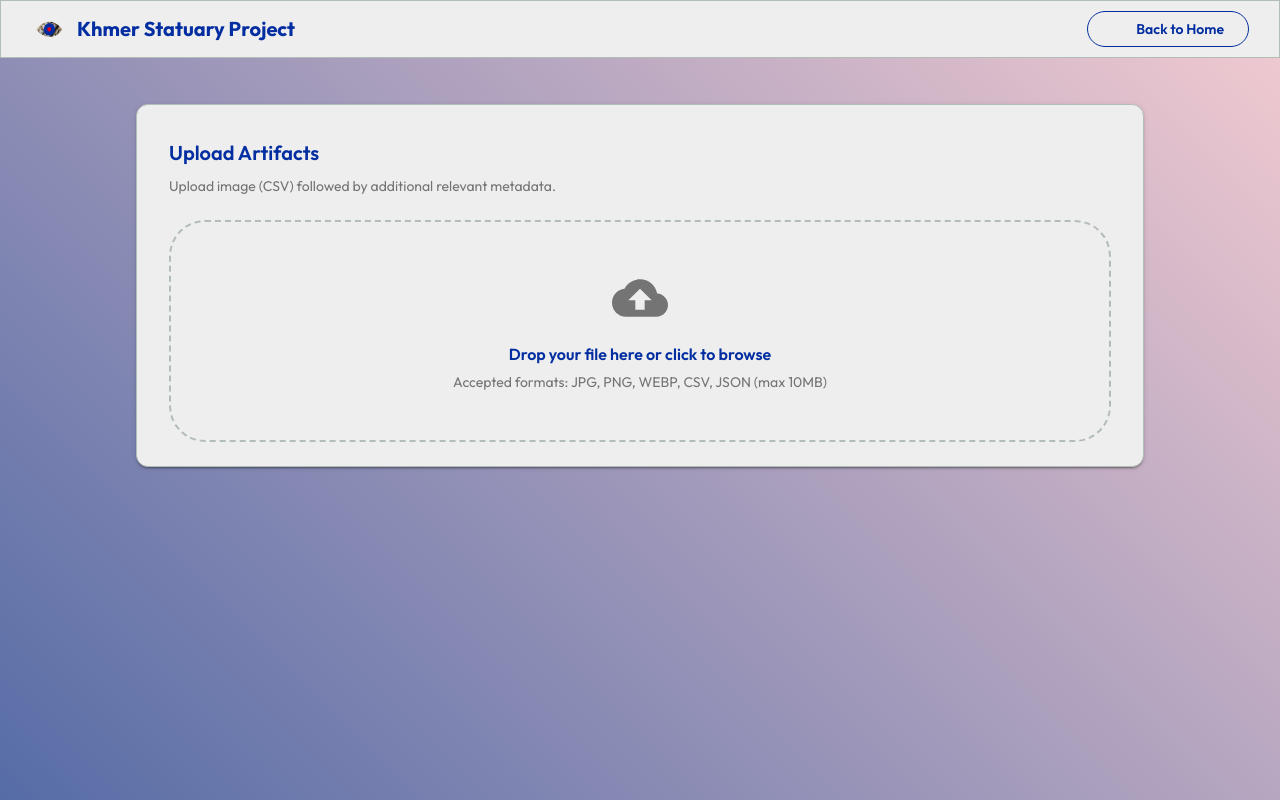
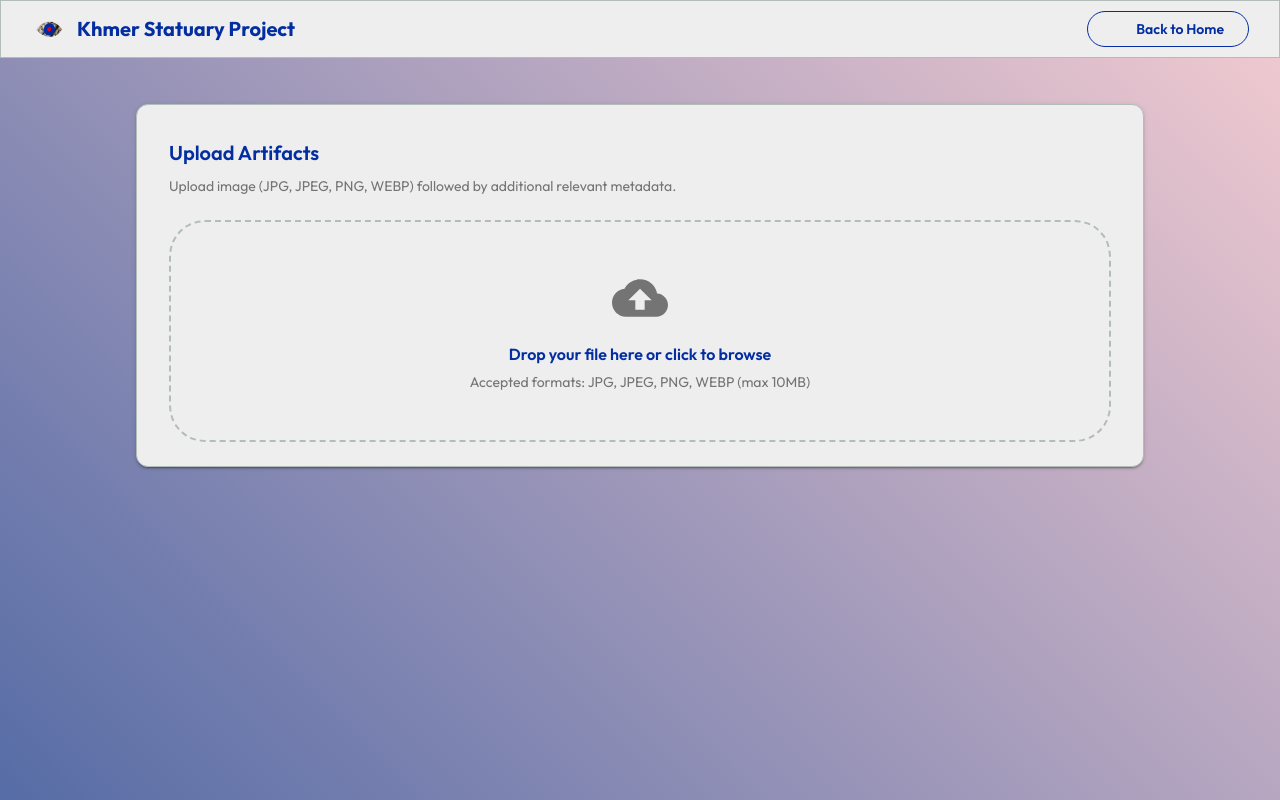
Before and after one commit to BU-Spark/se-stolen-artifacts, a Next.js app: page /search in a window 1280 px wide. Built offline with nearby package versions, Linux system fonts and the light colour scheme; no server answers; some icons are missing.

Commit message:
Fixed image upload types

```diff
--- a/app/search/components/ArtifactsUpload.tsx
+++ b/app/search/components/ArtifactsUpload.tsx
@@ -421,7 +421,7 @@ export default function ArtifactsUpload({ onUploadComplete }: ArtifactsUploadPro
                 Upload Artifacts
               </Typography>
               <Typography variant="body2" color="text.secondary">
-                Upload image (CSV) followed by additional relevant metadata.
+                Upload image (JPG, JPEG, PNG, WEBP) followed by additional relevant metadata.
               </Typography>
             </Box>
             {selectedFile && (
--- a/app/search/components/DropZone.tsx
+++ b/app/search/components/DropZone.tsx
@@ -61,7 +61,7 @@ export default function DropZone({
             {isDragging ? 'Drop your file here' : 'Drop your file here or click to browse'}
           </Typography>
           <Typography variant="body2" color="text.secondary">
-            Accepted formats: JPG, PNG, WEBP, CSV, JSON (max 10MB)
+            Accepted formats: JPG, JPEG, PNG, WEBP (max 10MB)
           </Typography>
         </Box>
       </Stack>
```
